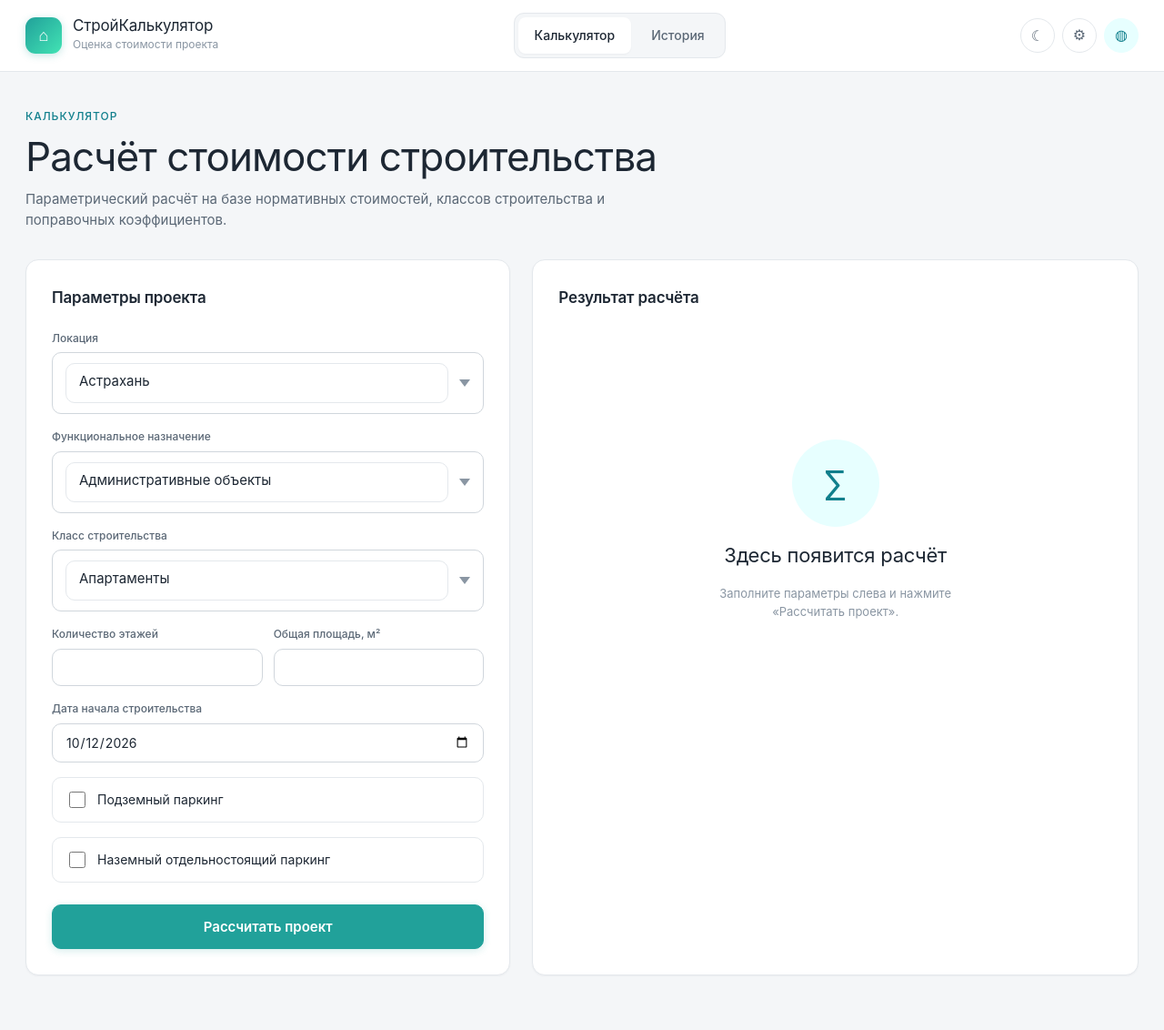
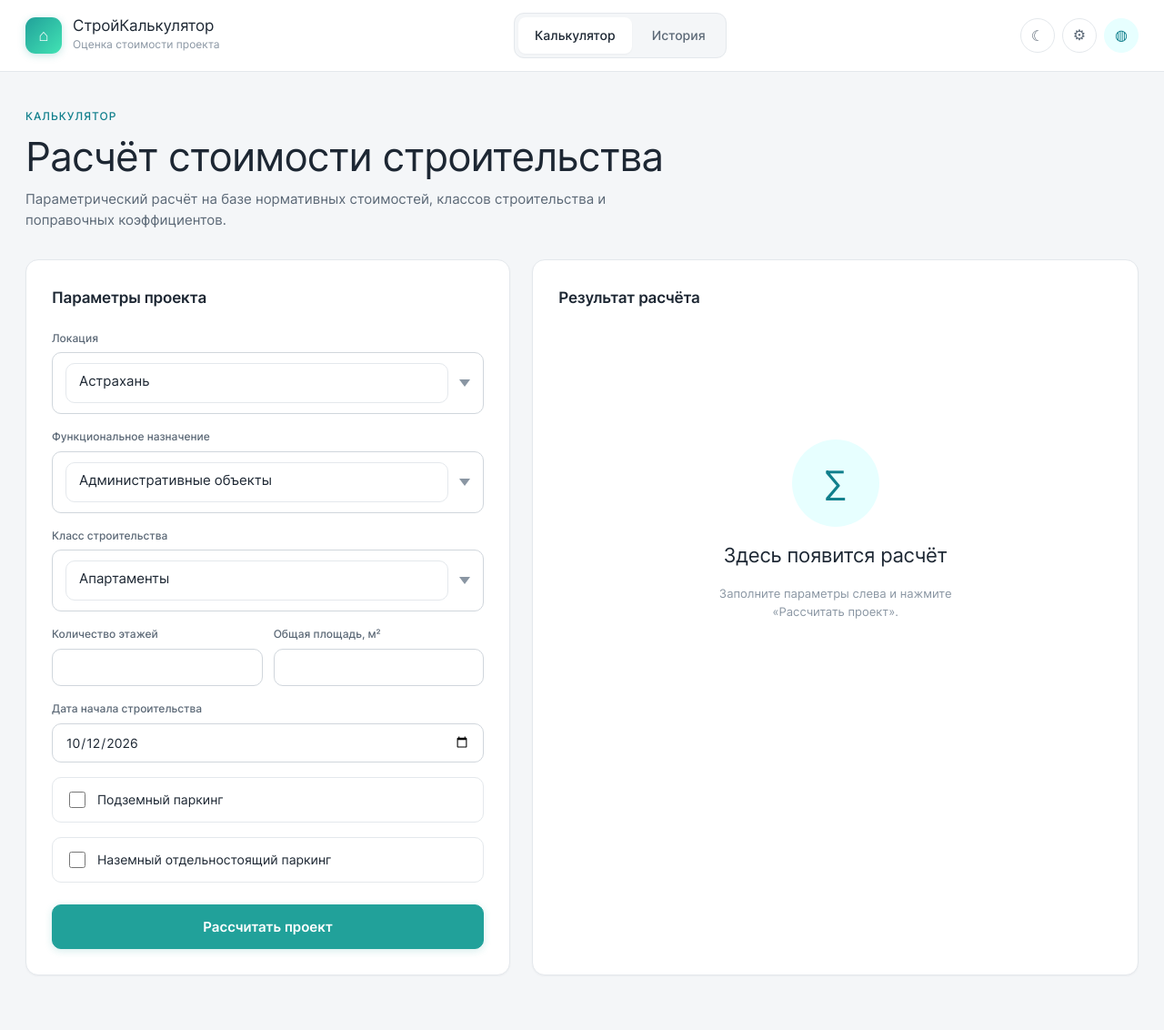
Before and after one commit to AskMeWhy11/construction-platform-refresh, a Django app: page / in a window 1280 px wide. Shown: the whole page at 91% size. Run offline with Django 5.2, Linux system fonts and the light colour scheme; data comes from the database, SQL or seed files in the repository; parts of the project's set-up code (start-up, migrations or seed data) failed here and were passed over; some web fonts are replaced.

Commit message:
Replace SB Sans with Inter (SIL OFL 1.1)

```diff
--- a/calc/static/calc/app.css
+++ b/calc/static/calc/app.css
@@ -1,43 +1,10 @@
 /* ==========================================================================
-   Шрифты Сбера
+   Шрифт: Inter (SIL OFL 1.1) — см. fonts/LICENSE.txt
    ========================================================================== */
 @font-face {
-    font-family: "SB Sans Text";
-    src: url("fonts/SBSansText-Light.woff2") format("woff2"),
-         url("fonts/SBSansText-Light.woff") format("woff");
-    font-weight: 300;
-    font-style: normal;
-    font-display: swap;
-}
-@font-face {
-    font-family: "SB Sans Text";
-    src: url("fonts/SBSansText-Regular.woff2") format("woff2"),
-         url("fonts/SBSansText-Regular.woff") format("woff");
-    font-weight: 400;
-    font-style: normal;
-    font-display: swap;
-}
-@font-face {
-    font-family: "SB Sans Text";
-    src: url("fonts/SBSansText-Medium.woff2") format("woff2"),
-         url("fonts/SBSansText-Medium.woff") format("woff");
-    font-weight: 500;
-    font-style: normal;
-    font-display: swap;
-}
-@font-face {
-    font-family: "SB Sans Text";
-    src: url("fonts/SBSansText-Semibold.woff2") format("woff2"),
-         url("fonts/SBSansText-Semibold.woff") format("woff");
-    font-weight: 600;
-    font-style: normal;
-    font-display: swap;
-}
-@font-face {
-    font-family: "SB Sans Display";
-    src: url("fonts/SBSansDisplay-Regular.woff2") format("woff2"),
-         url("fonts/SBSansDisplay-Regular.woff") format("woff");
-    font-weight: 400;
+    font-family: "Inter";
+    src: url("fonts/InterVariable.woff2") format("woff2");
+    font-weight: 100 900;
     font-style: normal;
     font-display: swap;
 }
@@ -81,8 +48,8 @@
     --radius-sm:         10px;
     --radius-xs:         8px;
 
-    --font-text:    "SB Sans Text", -apple-system, "Segoe UI", Roboto, Inter, sans-serif;
-    --font-display: "SB Sans Display", "SB Sans Text", -apple-system, "Segoe UI", sans-serif;
+    --font-text:    "Inter", -apple-system, "Segoe UI", Roboto, sans-serif;
+    --font-display: "Inter", -apple-system, "Segoe UI", Roboto, sans-serif;
 }
 
 /* Тёмная тема */
--- a/calc/templates/calc/base.html
+++ b/calc/templates/calc/base.html
@@ -13,11 +13,9 @@
     <link rel="apple-touch-icon" href="{% static 'calc/apple-touch-icon.png' %}">
     <link rel="manifest" href="{% static 'calc/site.webmanifest' %}">
 
-    {# Preload ключевых шрифтов (быстрый первый рендер) #}
+    {# Preload основного шрифта (быстрый первый рендер) #}
     <link rel="preload" as="font" type="font/woff2" crossorigin
-          href="{% static 'calc/fonts/SBSansText-Regular.woff2' %}">
-    <link rel="preload" as="font" type="font/woff2" crossorigin
-          href="{% static 'calc/fonts/SBSansDisplay-Regular.woff2' %}">
+          href="{% static 'calc/fonts/InterVariable.woff2' %}">
 
     {# Tom Select #}
     <link rel="stylesheet" href="{% static 'calc/vendor/tom-select.css' %}">
```
Also changed, not shown: README.md, calc/static/calc/fonts/InterVariable.woff2 (added), calc/static/calc/fonts/LICENSE.txt (added), 1 other file.
